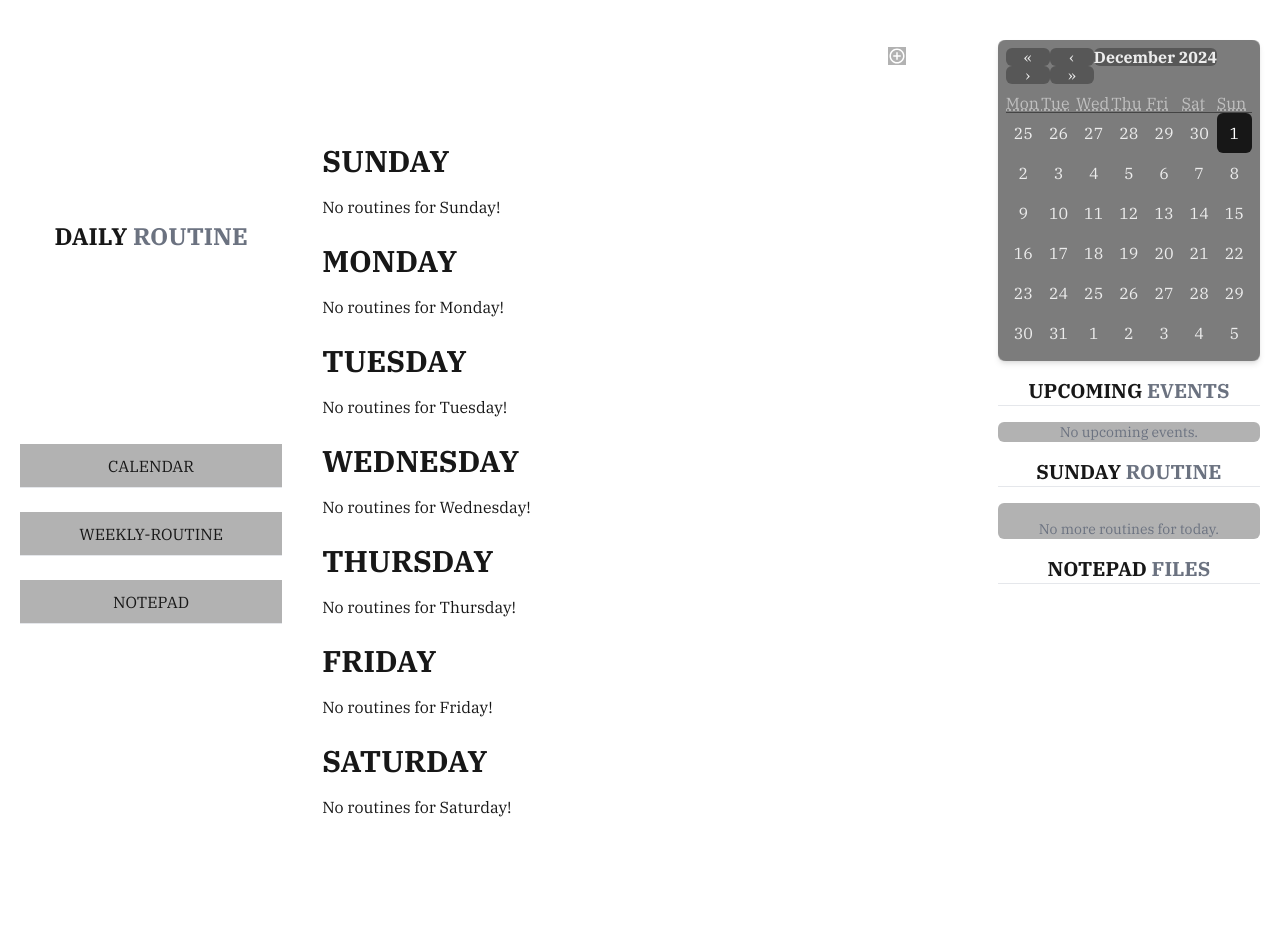
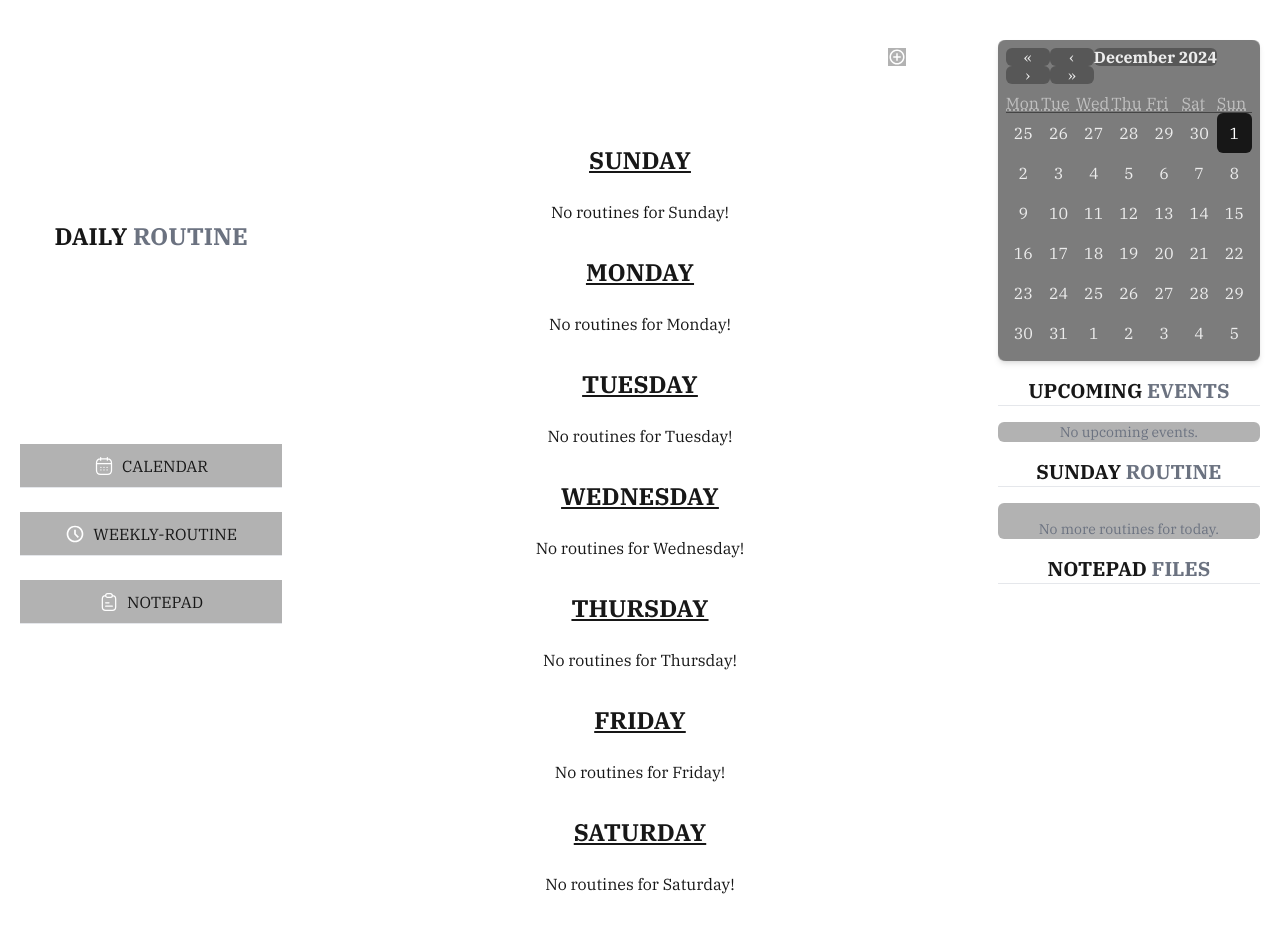
Before and after one commit to SandeebAdhikari/Daily_Routine_App, a Next.js app: page /routine in a window 1280 px wide. Shown: the top 932 px of the page. Before the commit the page ends 852 px from the top, so only its background shows below. Built offline with nearby package versions, Linux system fonts and the light colour scheme.

Commit message:
add icons and /routine page chevron functionality

```diff
--- a/app/routine/page.tsx
+++ b/app/routine/page.tsx
@@ -1,9 +1,10 @@
 "use client";
 
 import WeeklyRoutineCard from "@/components/WeeklyRoutineCard";
-import React, { useState } from "react";
+import React, { useRef, useState, useEffect } from "react";
 import AddRoutineModal from "@/components/AddRoutineModal";
 import { useRoutineContext } from "@/context";
+import Image from "next/image";
 
 const weekdays = [
   "Sunday",
@@ -19,6 +20,11 @@ const Routine = () => {
   const { currentRoutines, addRoutine, editRoutine, deleteRoutine } =
     useRoutineContext();
   const [isAddModalOpen, setIsAddModalOpen] = useState(false);
+  const [overflowStatus, setOverflowStatus] = useState<Record<string, boolean>>(
+    {}
+  );
+
+  const sliderRefs = useRef<Record<string, HTMLDivElement | null>>({});
 
   const closeAddModal = () => setIsAddModalOpen(false);
 
@@ -33,6 +39,37 @@ const Routine = () => {
     closeAddModal();
   };
 
+  const slideLeft = (weekday: string) => {
+    const slider = sliderRefs.current[weekday];
+    if (slider) {
+      slider.scrollLeft -= 200;
+    }
+  };
+
+  const slideRight = (weekday: string) => {
+    const slider = sliderRefs.current[weekday];
+    if (slider) {
+      slider.scrollLeft += 200;
+    }
+  };
+
+  const checkOverflow = () => {
+    const status: Record<string, boolean> = {};
+    weekdays.forEach((weekday) => {
+      const slider = sliderRefs.current[weekday];
+      if (slider) {
+        status[weekday] = slider.scrollWidth > slider.clientWidth;
+      }
+    });
+    setOverflowStatus(status);
+  };
+
+  useEffect(() => {
+    checkOverflow();
+    window.addEventListener("resize", checkOverflow);
+    return () => window.removeEventListener("resize", checkOverflow);
+  }, [currentRoutines]);
+
   return (
     <div className="relative mt-10 w-full h-full">
       {weekdays.map((weekday) => {
@@ -45,9 +82,29 @@ const Routine = () => {
           });
 
         return (
-          <div key={weekday} className="mb-6">
-            <h1 className="text-3xl font-bold mb-4">{weekday.toUpperCase()}</h1>
-            <div className="flex gap-4">
+          <div
+            key={weekday}
+            className="mb-6 flex flex-col items-center justify-center"
+          >
+            <h1 className="text-2xl font-bold mb-4 underline">
+              {weekday.toUpperCase()}
+            </h1>
+
+            <div className="relative flex w-full h-full">
+              {overflowStatus[weekday] && (
+                <Image
+                  src="/icons/chevron-left.svg"
+                  alt="left arrow"
+                  onClick={() => slideLeft(weekday)}
+                  width={40}
+                  height={40}
+                  className="invert cursor-pointer opacity-30 hover:opacity-100"
+                />
+              )}
+              <div
+                ref={(el) => (sliderRefs.current[weekday] = el)}
+                className="flex gap-4 p-2 w-full h-full justify-center overflow-x-scroll whitespace-nowrap scroll-smooth no-scrollbar"
+              >
                 {!filteredRoutines.length ? (
                   <p>No routines for {weekday}!</p>
                 ) : (
@@ -59,6 +116,17 @@ const Routine = () => {
                       onEditRoutine={editRoutine}
                     />
                   ))
+                )}
+              </div>
+              {overflowStatus[weekday] && (
+                <Image
+                  src="/icons/chevron-right.svg"
+                  alt="right arrow"
+                  onClick={() => slideRight(weekday)}
+                  width={40}
+                  height={40}
+                  className="invert cursor-pointer opacity-30 hover:opacity-100"
+                />
               )}
             </div>
           </div>
--- /dev/null
+++ b/components/HorizontalScrollContainer.tsx
@@ -0,0 +1,48 @@
+import React, { useRef } from "react";
+
+const HorizontalScrollContainer = ({
+  children,
+}: {
+  children: React.ReactNode;
+}) => {
+  const scrollRef = useRef<HTMLDivElement | null>(null);
+  const isDragging = useRef(false);
+  const startX = useRef(0);
+  const scrollLeft = useRef(0);
+
+  const handleMouseDown = (e: React.MouseEvent) => {
+    if (!scrollRef.current) return;
+    isDragging.current = true;
+    scrollRef.current.style.cursor = "grabbing";
+    startX.current = e.pageX - scrollRef.current.offsetLeft;
+    scrollLeft.current = scrollRef.current.scrollLeft;
+  };
+
+  const handleMouseMove = (e: React.MouseEvent) => {
+    if (!isDragging.current || !scrollRef.current) return;
+    const x = e.pageX - scrollRef.current.offsetLeft;
+    const walk = x - startX.current; // Calculate how far the mouse moved
+    scrollRef.current.scrollLeft = scrollLeft.current - walk;
+  };
+
+  const handleMouseUp = () => {
+    if (!scrollRef.current) return;
+    isDragging.current = false;
+    scrollRef.current.style.cursor = "grab";
+  };
+
+  return (
+    <div
+      ref={scrollRef}
+      onMouseDown={handleMouseDown}
+      onMouseMove={handleMouseMove}
+      onMouseLeave={handleMouseUp}
+      onMouseUp={handleMouseUp}
+      className="w-full overflow-x-auto scroll-hidden cursor-grab"
+    >
+      <div className="flex gap-4">{children}</div>
+    </div>
+  );
+};
+
+export default HorizontalScrollContainer;
--- a/components/Sidebar.tsx
+++ b/components/Sidebar.tsx
@@ -58,20 +58,38 @@ const Sidebar: React.FC<SidebarProps> = ({ side }) => {
           <div className="mt-48 w-full flex flex-col gap-6">
             <Link
               href="/"
-              className="p-2 h-[44px] bg-black/30 text-center inline-flex justify-center items-center hover:bg-[#171717] hover:rounded-2xl border-b"
+              className="p-2  h-[44px] bg-black/30 text-center inline-flex gap-2 justify-center items-center hover:bg-[#171717] hover:rounded-2xl border-b"
             >
+              <Image
+                src="/icons/Calendar.svg"
+                alt="calendar"
+                width={20}
+                height={20}
+              />
               CALENDAR
             </Link>
             <Link
               href="/routine"
-              className="p-2 h-[44px] bg-black/30 text-center inline-flex justify-center items-center hover:bg-[#171717] hover:rounded-2xl border-b"
+              className="p-2 h-[44px] bg-black/30 text-center inline-flex gap-2 justify-center items-center hover:bg-[#171717] hover:rounded-2xl border-b"
             >
+              <Image
+                src="/icons/Schedule.svg"
+                alt="schedule"
+                width={20}
+                height={20}
+              />
               WEEKLY-ROUTINE
             </Link>
             <Link
               href="/notepad"
-              className="p-2 h-[44px] bg-black/30 text-center inline-flex justify-center items-center hover:bg-[#171717] hover:rounded-2xl border-b"
+              className="p-2 h-[44px] bg-black/30 text-center inline-flex gap-2 justify-center items-center hover:bg-[#171717] hover:rounded-2xl border-b"
             >
+              <Image
+                src="/icons/Note.svg"
+                alt="notepad"
+                width={20}
+                height={20}
+              />
               NOTEPAD
             </Link>
           </div>
--- a/components/WeeklyRoutineCard.tsx
+++ b/components/WeeklyRoutineCard.tsx
@@ -50,10 +50,10 @@ const WeeklyRoutineCard: React.FC<WeeklyRoutineCardProps> = ({
   return (
     <>
       <div
-        className="w-[175px] h-[151px] p-8 rounded-2xl bg-black/30 cursor-pointer hover:bg-black/40 transition-all  shadow-sm shadow-white hover:scale-105"
+        className="w-[175px] h-[151px] p-8 rounded-2xl bg-black/30 cursor-pointer hover:bg-black/40 transition-all  shadow-sm shadow-white hover:scale-105 "
         onClick={openViewModal}
       >
-        <div className="flex flex-col items-center justify-center hover:scale-105">
+        <div className="flex flex-col items-center justify-center hover:scale-105 ">
           <h1 className="text-[18px] font-bold hover:underline">
             {routine.title.toUpperCase()}
           </h1>
```
Also changed, not shown: public/icons/chevron-left.svg (added), public/icons/chevron-right.svg (added). Lines whose indentation alone changed are shown as unchanged.
